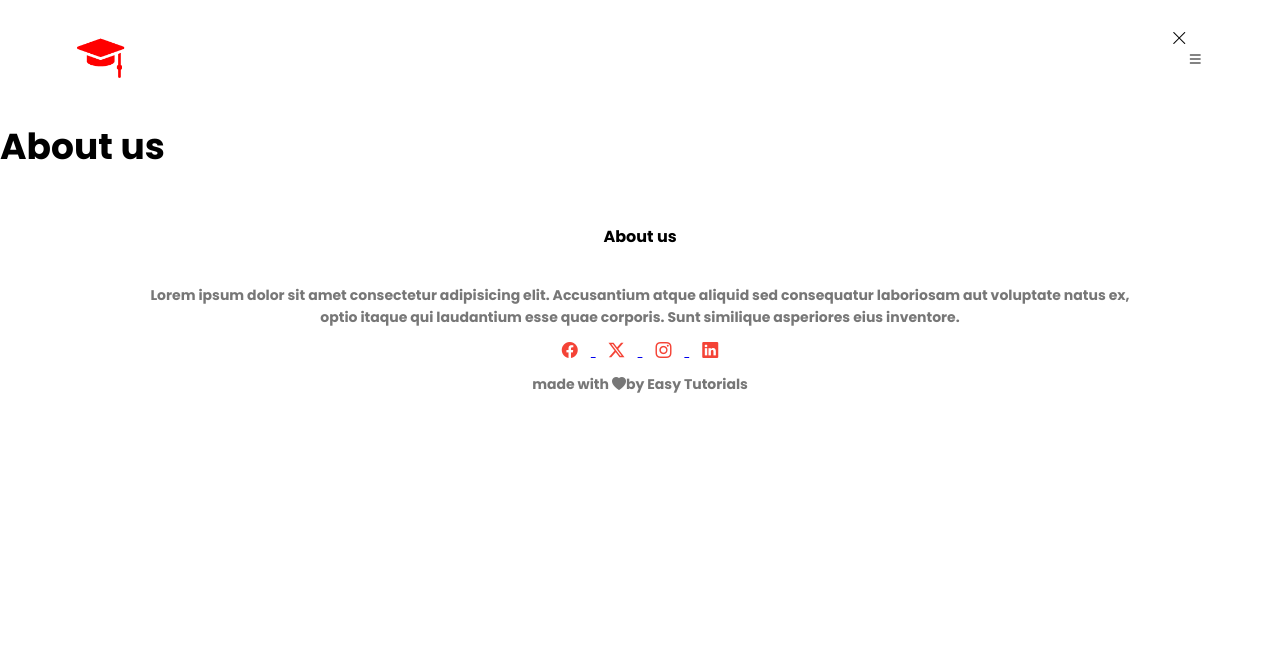
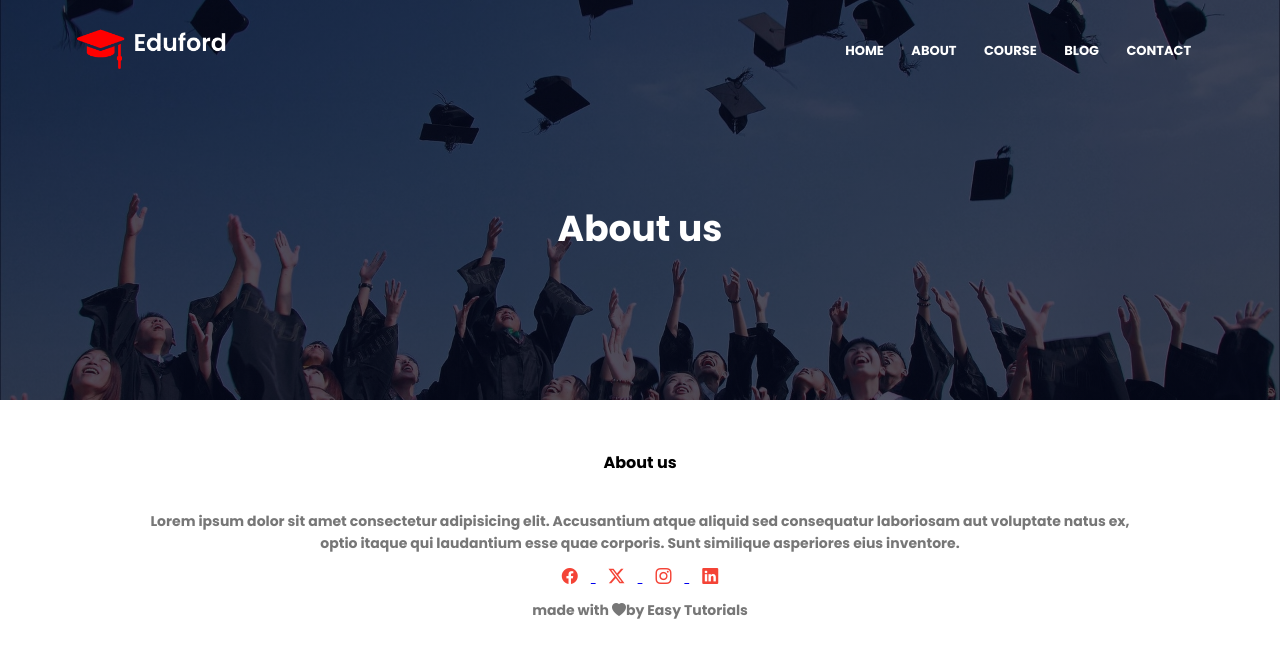
Before and after one commit to Maxmillian-Muiruri/ResponsiveMultiPageWebsite, a PHP site: page /index2.html in a window 1280 px wide. Shown: the top 658 px of the page. Run offline with PHP 8.4, Linux system fonts and the light colour scheme.

Commit message:
style image

```diff
--- a/style.css
+++ b/style.css
@@ -2,6 +2,8 @@
   margin: 0;
   padding: 0;
   font-family: "poppins", sans-serif;
+  font-family: "Hanken Grotesk", sans-serif;
+  font-family: "Poppins", sans-serif;
 }
 .header {
   min-height: 100vh;
@@ -24,7 +26,7 @@ nav img {
 }
 
 .nav-links {
-  flex: auto;
+  flex: 1;
   text-align: right;
 }
 
@@ -87,13 +89,14 @@ nav img {
   background: #f44336;
   transition: 1s;
 }
+nav .bi {
+  display: none;
+}
 @media (max-width: 700px) {
   .text-box h1 {
     font-size: 20px;
   }
-  nav .fa {
-    display: none;
-  }
+
   .nav-links ul li {
     display: block;
   }
@@ -102,14 +105,14 @@ nav img {
     background: #f44336;
     height: 100vh;
     width: 200px;
-    top: 8;
+    top: 0;
     right: -200px;
     text-align: left;
     z-index: 2;
     transition: 1s;
   }
 
-  nav .fa {
+  nav .bi {
     display: block;
     color: #fff;
     margin: 10px;
@@ -128,7 +131,7 @@ nav img {
   width: 80%;
   margin: auto;
   text-align: center;
-  padding-top: 100px;
+  padding-top: 10px;
 }
 h1 {
   font-size: 36px;
@@ -219,7 +222,7 @@ h3 {
 }
 /* facilities */
 .facilities {
-  width: 90%;
+  width: 80%;
   margin: auto;
   text-align: center;
   padding-top: 100px;
@@ -276,7 +279,7 @@ h3 {
   text-align: left;
 }
 
-.testimonials-col fa {
+.testimonials-col .bi {
   color: #f44336;
 }
 @media (max-width: 700px) {
@@ -285,7 +288,7 @@ h3 {
     margin-right: 15px;
   }
 }
-/* callto action */
+/* call to action */
 
 .cta {
   margin: 100px auto;
@@ -299,26 +302,21 @@ h3 {
   padding: 100px 0;
 }
 
-.cta h1{
+.cta h1 {
   color: #fff;
   margin-bottom: 40px;
   padding: 0;
 }
-@media (max-width: 700px){
-  .cta h1{
+@media (max-width: 700px) {
+  .cta h1 {
     font-size: 24px;
-
   }
-
-
 }
 /* footer" */
 .footer {
-
   width: 100%;
   text-align: center;
   padding: 30px 0;
-
 }
 .footer h4 {
   margin-bottom: 25px;
@@ -331,7 +329,20 @@ padding: 30px 0;
   cursor: pointer;
   padding: 18px 0;
 }
-.fa-heart-o {
+.bi-heart {
   color: #f44336;
+}
 
+.sub-header {
+  height: 50vh;
+  width: 100%;
+  background-image: linear-gradient(rgba(4, 9, 30, 0.7), rgba(4, 9, 30, 0.7)),
+    url(image/background.jpg);
+    background-position: center;
+    background-size: cover;
+    text-align: center;
+    color: #fff;
 }
+.sub-header h1{
+  margin-top: 100px;
+}
```
Lines whose indentation alone changed are shown as unchanged.
